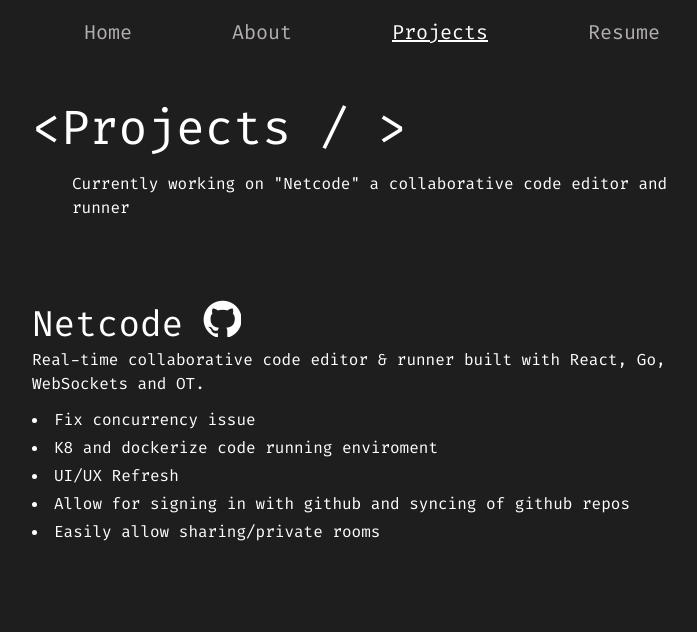
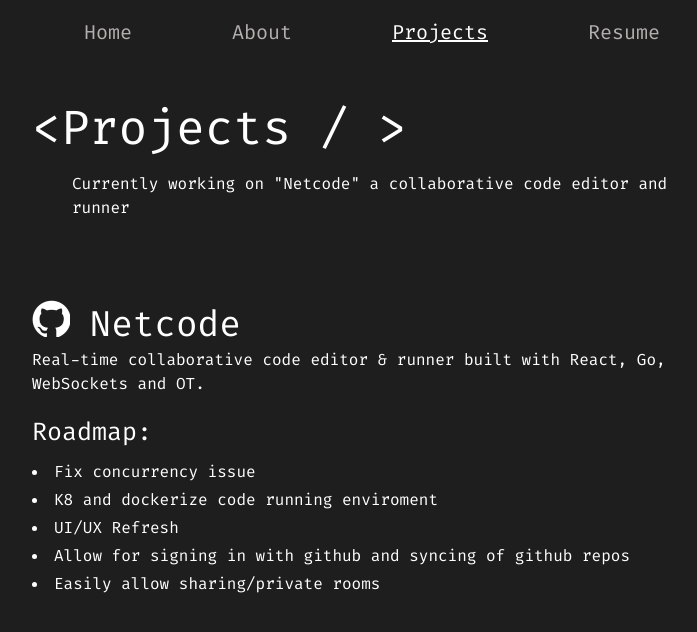
Before and after one commit to Xavanion/Portfolio-Site, a React (Vite) app: page /projects in a window 1280 px wide. Shown: the top 632 px of the page, without its empty margins (268-965 px from the left). Built offline with nearby package versions, Linux system fonts and the light colour scheme.

Commit message:
Small style changes

```diff
--- a/src/components/ProjectCard.tsx
+++ b/src/components/ProjectCard.tsx
@@ -9,7 +9,6 @@ function ProjectCard({ p }: { p: ProjectInfo }) {
   return (
     <div className="flex flex-col mt-20">
       <div className="flex flex-row">
-        <h2 className="mr-5">{p.title}</h2>
         <Link
           to={p.repo}
           target="_blank"
@@ -18,10 +17,11 @@ function ProjectCard({ p }: { p: ProjectInfo }) {
         >
           <img src={logo} alt="repo logo" className="h-[2.3rem] w-auto" />
         </Link>
+        <h2 className="ml-5">{p.title}</h2>
       </div>
       <p className="font-fira font-medium">{p.description}</p>
-      {/* TODO: Create a mapped roadmap and make each show as a bullet point */}
-      <ul className="mt-3 list-disc list-inside space-y-1 font-medium font-fira">
+      <h3 className="mt-3">Roadmap:</h3>
+      <ul className="mt-1 list-disc list-inside space-y-1 font-medium font-fira">
         {p.roadmap.map((goal) => (
           <li>{goal}</li>
         ))}
--- a/src/main.css
+++ b/src/main.css
@@ -20,6 +20,11 @@
     font-size: 36px;
     line-height: 3rem;
   }
+  h3 {
+    font-family: "Fira Code", monospace;
+    font-size: 25px;
+    line-height: 3rem;
+  }
 }
 
 @layer components {
```
